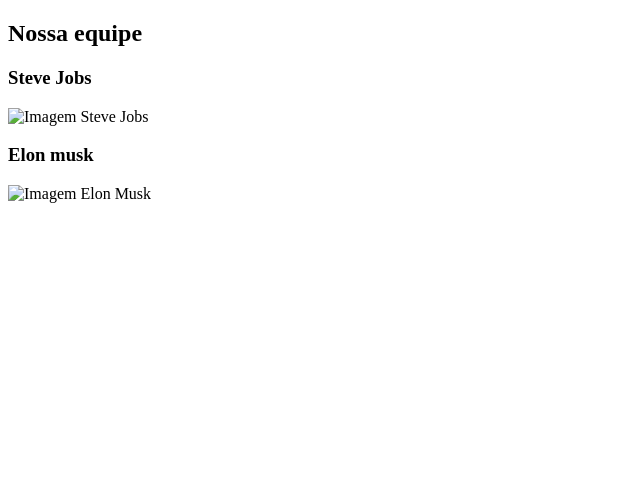
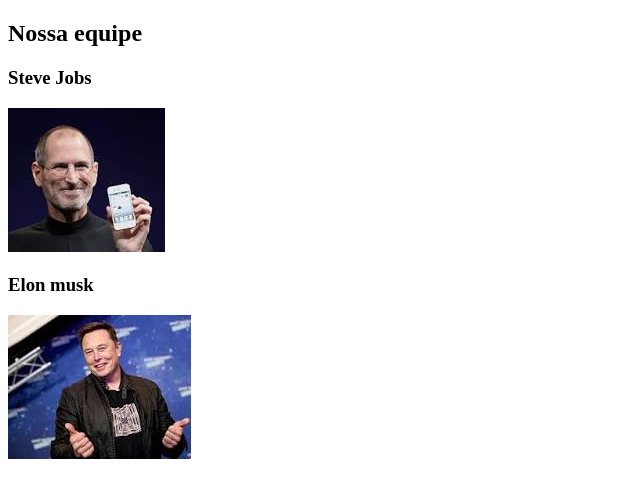
Before and after one commit to vitorhaoliveira/StudyCenter, a plain HTML site: page nossaequipe.html in a window 1280 px wide. Shown: the whole page, without its empty margins (0-640 px from the left). Drawn offline with Linux system fonts and the light colour scheme.

Commit message:
Update nossaequipe.html

```diff
--- a/nossaequipe.html
+++ b/nossaequipe.html
@@ -9,11 +9,11 @@
     <h2>Nossa equipe</h2>
     <div>
         <h3>Steve Jobs</h3>
-        <img src="assets/steve_jobs.jpg" alt="Imagem Steve Jobs">
+        <img src="steve_jobs.jpg" alt="Imagem Steve Jobs">
     </div>
     <div>
         <h3>Elon musk</h3>
-        <img src="assets/elon_musk.jpg" alt="Imagem Elon Musk">
+        <img src="elon_musk.jpg" alt="Imagem Elon Musk">
     </div>
 </body>
 </html>
```
